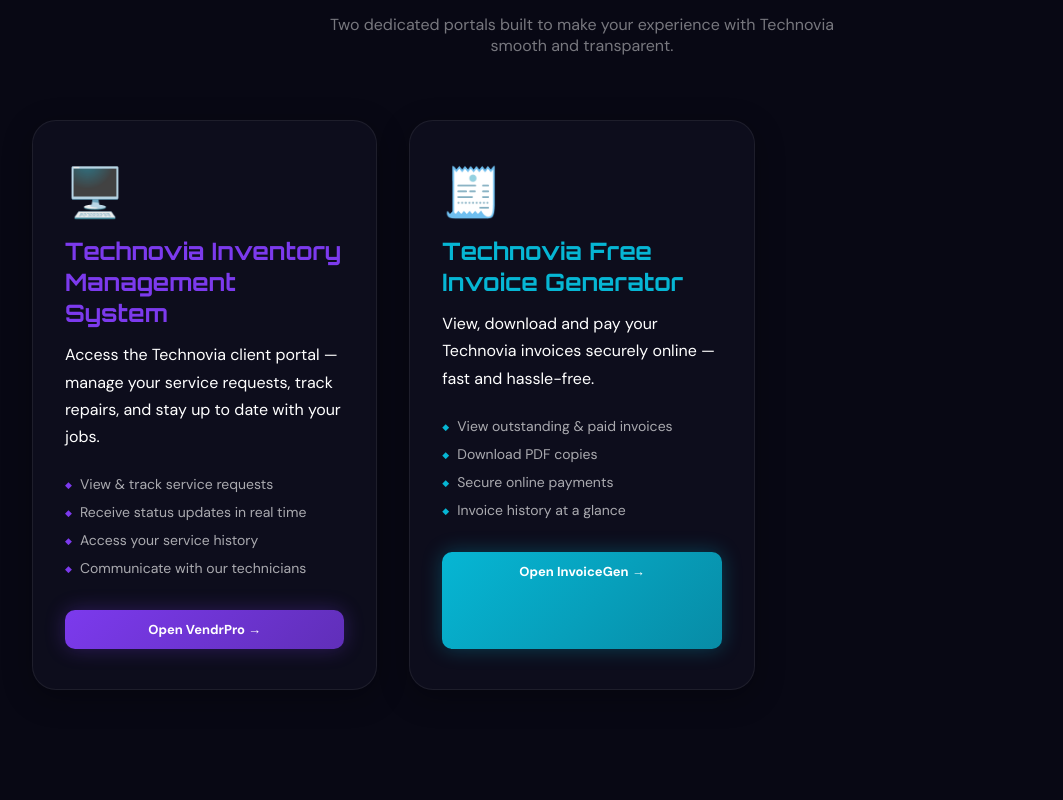
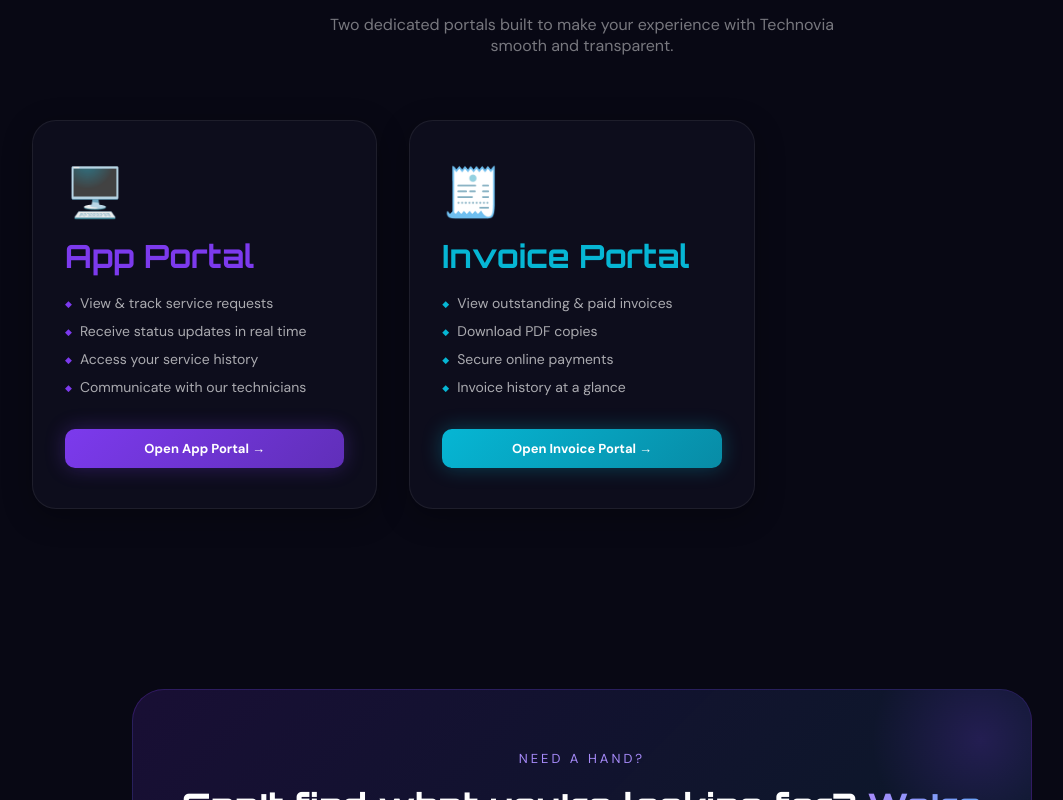
Before and after one commit to KrishanHimesh/Technovia, a React (Vite) app: page /apps in a window 1280 px wide. Shown: the part 760-1560 px from the top of the page, without its empty margins (58-1121 px from the left). Built offline with nearby package versions, Linux system fonts and the light colour scheme.

Commit message:
init commit - 140626_v3

```diff
--- a/src/pages/Apps.jsx
+++ b/src/pages/Apps.jsx
@@ -4,9 +4,8 @@
 
 const APPS = [
   {
-    id: 'VendrPro',
-    label: 'Technovia Inventory Management System',
-    appName: 'VendrPro',
+    id: 'app',
+    label: 'App Portal',
     icon: '🖥️',
     url: 'https://app.technovia.com.au',
     colorClass: 'color-purple',
@@ -20,8 +19,7 @@
   },
   {
     id: 'invoice',
-    label: 'Technovia Free Invoice Generator ',
-    appName: 'InvoiceGen',
+    label: 'Invoice Portal',
     icon: '🧾',
     url: 'https://invoice.technovia.com.au',
     colorClass: 'color-cyan',
@@ -41,13 +39,26 @@
     <div
       ref={ref}
       className={`service-card ${app.colorClass}${inView ? ' in-view' : ''}`}
-      style={{ transitionDelay: `${index * 0.15}s`, maxWidth: 480, width: '100%' }}
+      style={{
+        transitionDelay: `${index * 0.15}s`,
+        maxWidth: 480,
+        width: '100%',
+        display: 'flex',
+        flexDirection: 'column',
+      }}
     >
-      <div className="card-body" style={{ padding: '2.5rem 2rem' }}>
+      <div
+        className="card-body"
+        style={{
+          padding: '2.5rem 2rem',
+          display: 'flex',
+          flexDirection: 'column',
+          flex: 1,
+        }}
+      >
         <div style={{ fontSize: 48, marginBottom: 12 }}>{app.icon}</div>
-        <h3 className="card-title" style={{ fontSize: '1.5rem', marginBottom: 12 }}>{app.label}</h3>
-        <p style={{ color: 'var(--text-muted)', marginBottom: 20, lineHeight: 1.7 }}>{app.desc}</p>
-        <ul className="card-list" style={{ marginBottom: 28 }}>
+        <h3 className="card-title" style={{ fontSize: '2rem', marginBottom: 12 }}>{app.label}</h3>
+        <ul className="card-list" style={{ marginBottom: 28, flex: 1 }}>
           {app.features.map((f) => (
             <li key={f}><span className="card-list-dot">◆</span>{f}</li>
           ))}
@@ -57,9 +68,15 @@
           target="_blank"
           rel="noopener noreferrer"
           className="card-btn-primary"
-          style={{ display: 'inline-block', textAlign: 'center', width: '100%' }}
+          style={{
+            display: 'block',
+            textAlign: 'center',
+            width: '100%',
+            boxSizing: 'border-box',
+            marginTop: 'auto',
+          }}
         >
-          Open {app.appName} →
+          Open {app.label} →
         </a>
       </div>
     </div>
@@ -108,7 +125,7 @@
 
         <div
           className="services-grid"
-          style={{ justifyContent: 'center', gap: '2rem' }}
+          style={{ justifyContent: 'center', gap: '2rem', alignItems: 'stretch' }}
         >
           {APPS.map((app, i) => (
             <AppCard key={app.id} app={app} index={i} />
@@ -118,7 +135,7 @@
 
       {/* CTA */}
       <section className="cta-section">
-        <div className={`cta-box`} style={{ opacity: 1, transform: 'none' }}>
+        <div className="cta-box" style={{ opacity: 1, transform: 'none' }}>
           <div className="cta-orb-tr" /><div className="cta-orb-bl" />
           <p className="cta-tag">Need a hand?</p>
           <h2 className="cta-title">Can't find what you're looking for? <span className="gradient-text">We're here.</span></h2>
```
